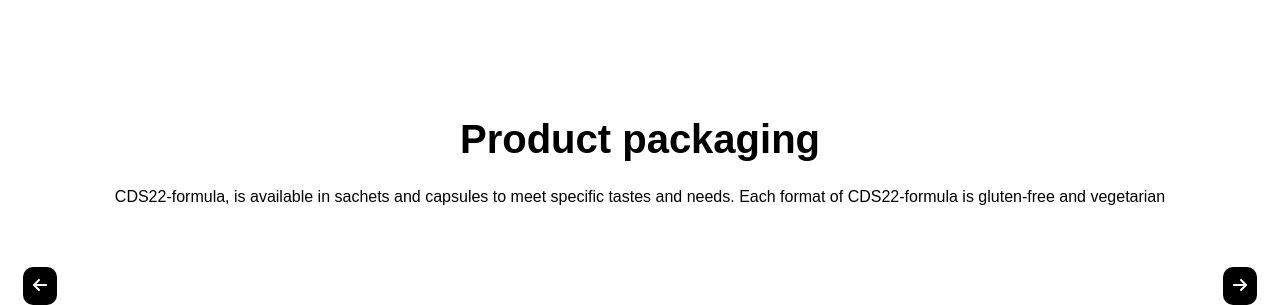
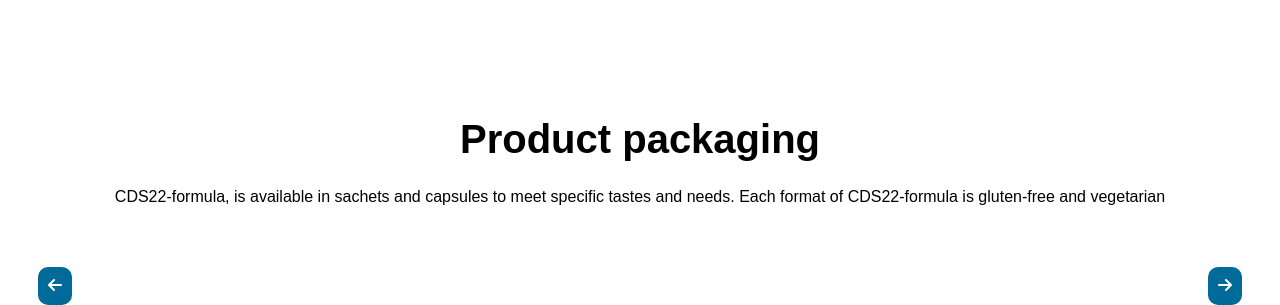
Before and after one commit to AhmedrAshraf/JS-hackathon, a plain HTML site: page index.html in a window 1280 px wide. Shown: the part 538-843 px from the top of the page. Drawn offline with Linux system fonts and the light colour scheme.

Commit message:
minor style fix

```diff
--- a/style.css
+++ b/style.css
@@ -105,31 +105,31 @@ header{
 }
 .add-product{
     width: 100%;
-    padding: 7px;
+    padding: 17px;
     cursor: pointer;
-    border-radius: 5px;
+    border-radius: 50px;
     background-color: white;
     border: 1px solid #dadada;
 }
 .left-arrow{
     top: 5%;
-    left: -15px;
+    left: 0px;
     color: white;
     padding: 10px;
     cursor: pointer;
     position: absolute;
     border-radius: 10px;
-    background-color: black;
+    background-color: rgb(0, 106, 155);
 }
 .right-arrow{
     top: 5%;
-    right: -15px;
+    right: 0px;
     color: white;
     padding: 10px;
     cursor: pointer;
     position: absolute;
     border-radius: 10px;
-    background-color: black;
+    background-color: rgb(0, 106, 155);
 }
 @media screen and (max-width: 700px) {
     .row{
```
